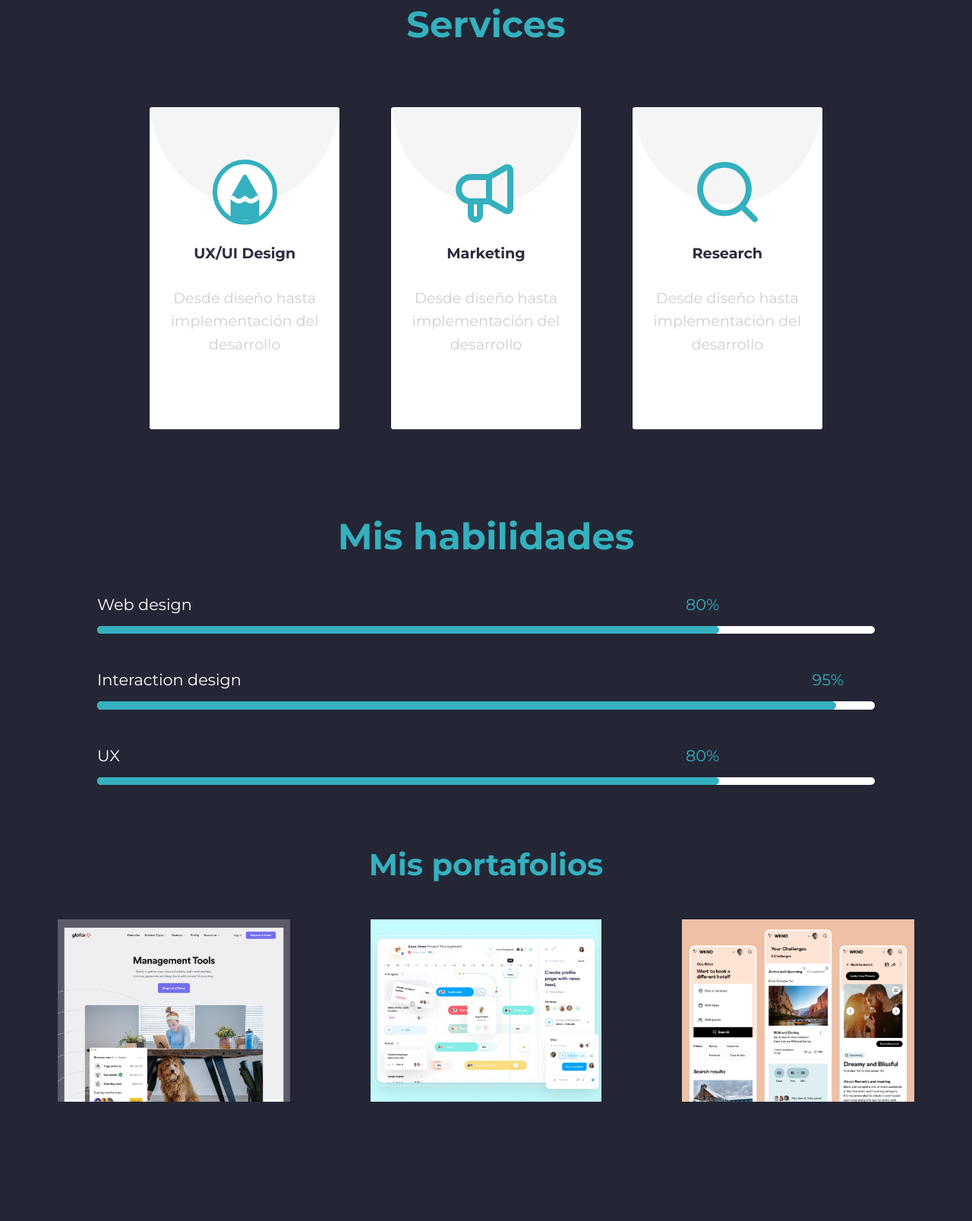
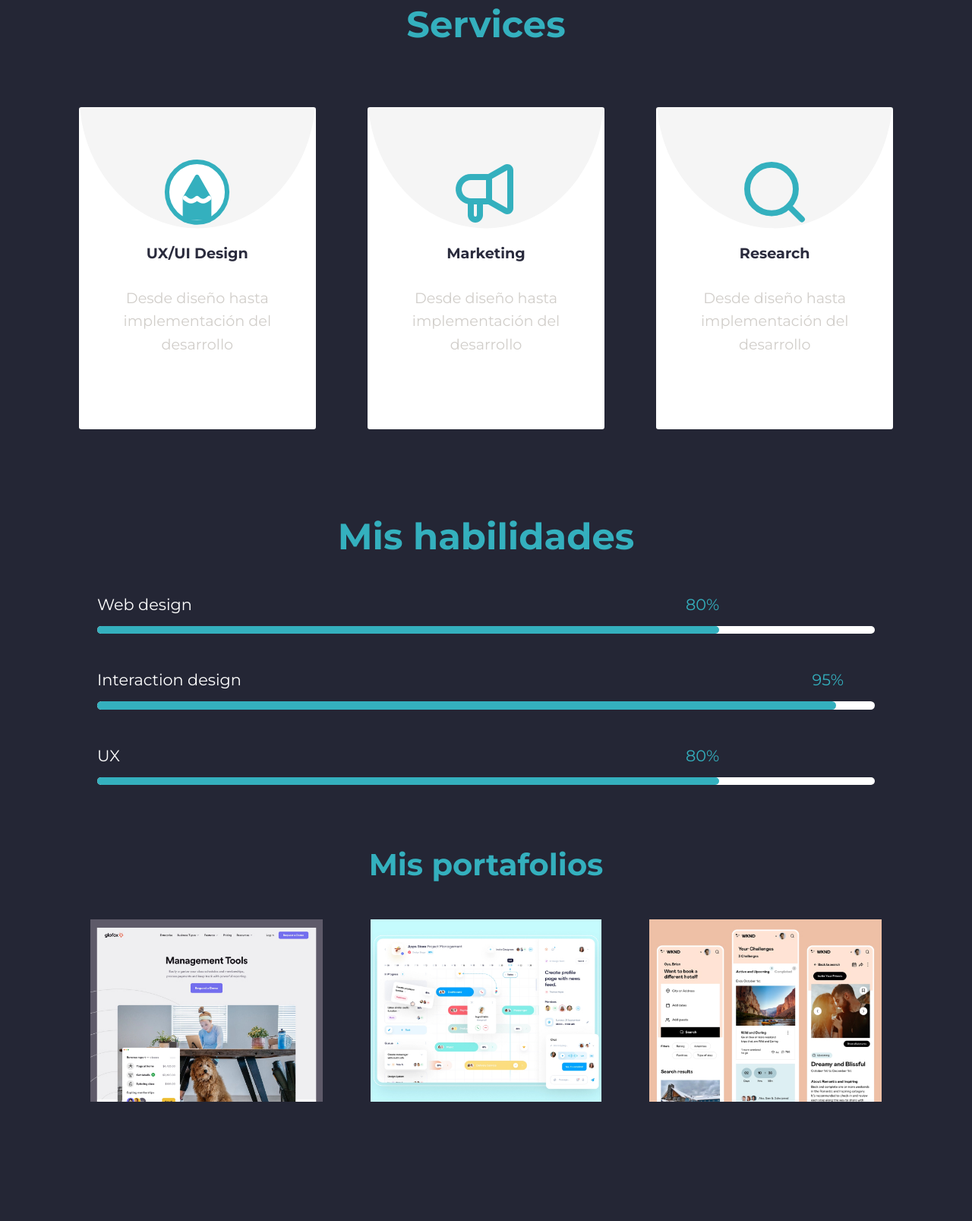
Before and after one commit to marcosguz/portfolio, a plain HTML site: page index.html in a window 1280 px wide. Shown: the part 1424-3031 px from the top of the page at 76% size. Drawn offline with Linux system fonts and the light colour scheme.

Commit message:
Portafolio terminado

```diff
--- a/css/contact/contact.css
+++ b/css/contact/contact.css
@@ -193,11 +193,13 @@
 
     .content-phone,
     .content-email{
+        background-position: center -30%;
         width: 45%;
     }
 }
 
 @media (min-width: 1200px){
+
 
     .contact-content{
         margin: 0 20%;
@@ -225,6 +227,7 @@
 
     .content-phone,
     .content-email{
-        width: 45%;
+        background-position: center -25%;
+        width: 35%;
     }
 }
--- a/css/my-portfolio/portfolio.css
+++ b/css/my-portfolio/portfolio.css
@@ -125,3 +125,24 @@
         width: 100%;
     }
 }
+
+@media (min-width: 1200px){
+
+    .portfolio-title{
+        font-size: 2.5rem;
+        margin: 3rem 0 3rem 0;
+    }
+
+    .portfolios{
+        display: flex;
+        margin: 0 auto;
+        width: 90%;
+    }
+
+    .portfolio-my-portfolio-1,
+    .portfolio-my-portfolio-2,
+    .portfolio-my-portfolio-3{
+        height: 15rem;
+        width: 100%;
+    }
+}
--- a/css/my-services/services.css
+++ b/css/my-services/services.css
@@ -155,7 +155,7 @@
     }
 
     .my-services img{
-        margin-top: 4rem;
+        margin-top: 3rem;
         height: 6rem;
     }
 
@@ -164,7 +164,7 @@
     }
 
     .my-services{
-        background-position: center -5%;
+        background-position: center -1%;
         display: inline-block;
         justify-content: space-around;
         margin: 2rem;
@@ -200,11 +200,11 @@
     }
 
     .my-services{
-        background-position: center -5%;
+        background-position: center -7%;
         display: inline-block;
         justify-content: space-around;
         margin: 2rem;
-        width: 20%;
+        width: 25%;
     }
 
     .my-services-title{
```
